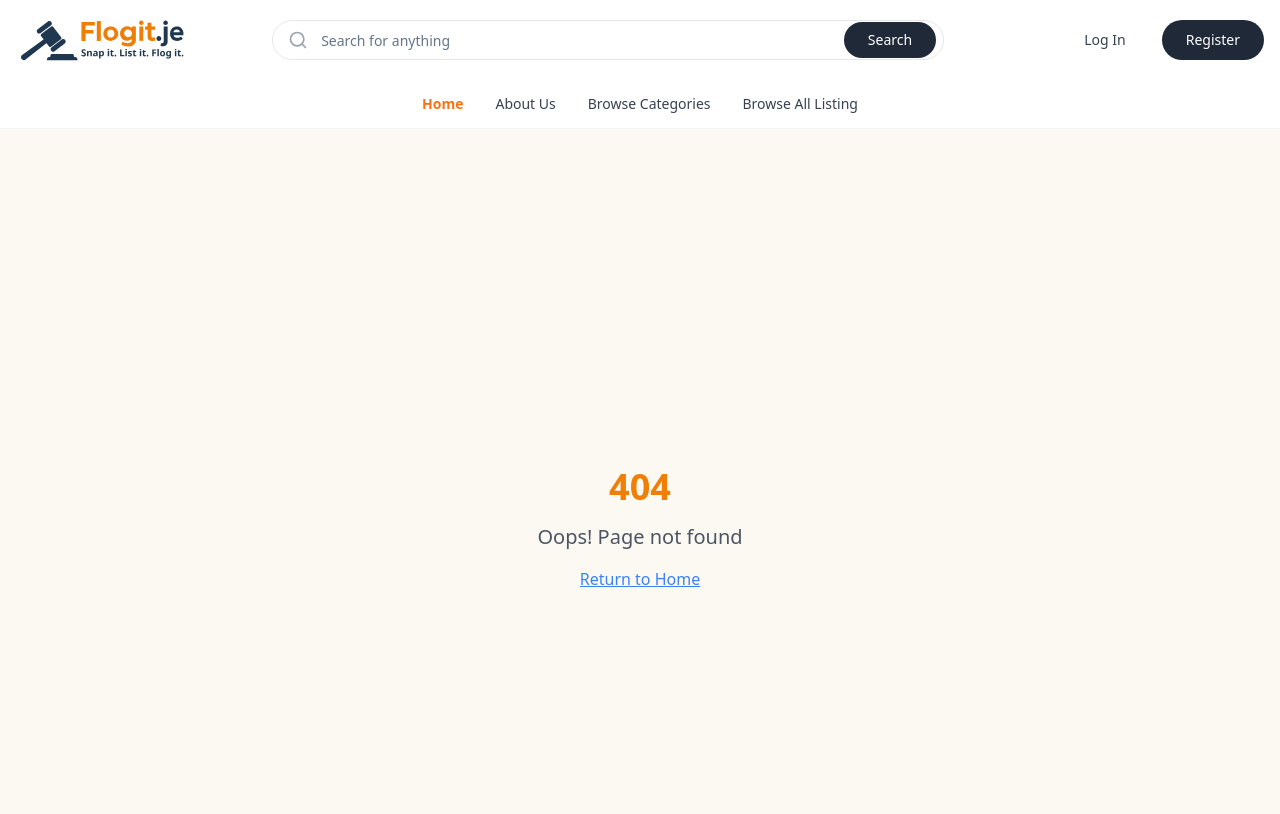
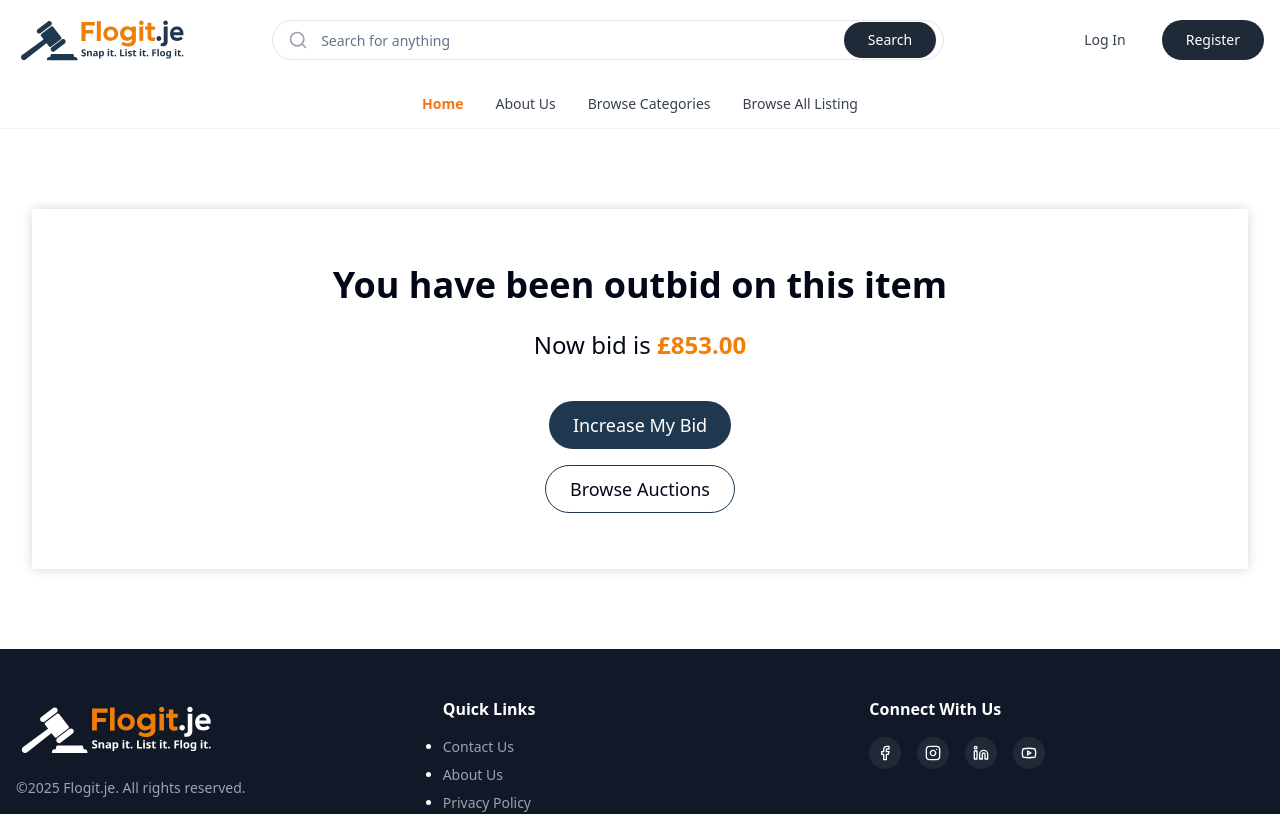
Before and after one commit to nahid-hn-kiran/flojit, a React (Vite) app: page /outbid in a window 1280 px wide. Shown: the top 814 px of the page. Built offline with nearby package versions, Linux system fonts and the light colour scheme.

Commit message:
Payment Process page 01 added

```diff
--- /dev/null
+++ b/src/pages/PaymentProcess/PaymentProcess01.tsx
@@ -0,0 +1,55 @@
+import Button from "@/components/shared/Button";
+import MainLayout from "@/layouts/MainLayout";
+
+// --- MOCK DATA ---
+// In a real application, this data would likely come from props or state.
+const outbidData = {
+  newBid: "853.00",
+  currency: "£",
+};
+
+/**
+ * A page component to notify the user they have been outbid on an item.
+ * It provides clear actions for the user to either increase their bid
+ * or browse other available auctions.
+ */
+const PaymentProcess01 = () => {
+  return (
+    <MainLayout>
+      <div className="min-h-[60vh] w-full flex items-center justify-center py-20">
+        <div className="container flex justify-center">
+          {/* The main card holding the notification content. */}
+          <div className="card w-full text-center px-8 py-14 space-y-6 shadow-card-shadow">
+            {/* Main Title */}
+            <h1 className="text-3xl md:text-4xl font-bold text-heading">
+              You have been outbid on this item
+            </h1>
+
+            {/* Subtitle with the new bid amount. */}
+            <p className="text-xl md:text-2xl text-heading text-center">
+              Now bid is{" "}
+              <span className="font-bold text-flogit-orange">
+                {outbidData.currency}
+                {outbidData.newBid}
+              </span>
+            </p>
+
+            {/* Action Buttons */}
+            <div className="flex flex-row sm:flex-col items-center justify-center gap-4 pt-4">
+              <Button size="lg">Increase My Bid</Button>
+              <Button
+                size="lg"
+                variant="outline"
+                className="hover:bg-flogit-dark"
+              >
+                Browse Auctions
+              </Button>
+            </div>
+          </div>
+        </div>
+      </div>
+    </MainLayout>
+  );
+};
+
+export default PaymentProcess01;
--- a/src/routes/routes.tsx
+++ b/src/routes/routes.tsx
@@ -9,6 +9,7 @@ import Register from "@/pages/Auth/Register/Register";
 import HowToUse from "@/pages/HowToUse/HowToUse";
 import ContactUs from "@/pages/ContactUs/ContactUs";
 import BiddingPage from "@/pages/BiddingPage/BiddingPage";
+import PaymentProcess01 from "@/pages/PaymentProcess/PaymentProcess01";
 // Protected route component
 // const ProtectedRoute = ({ children }: { children: React.ReactNode }) => {
 //   const { isAuthenticated, isLoading } = useAuth();
@@ -41,6 +42,7 @@ const AppRoutes = () => {
       <Route path="/how-to-use" element={<HowToUse />} />
       <Route path="/contact-us" element={<ContactUs />} />
       <Route path="/bidding-page" element={<BiddingPage />} />
+      <Route path="/outbid" element={<PaymentProcess01 />} />
 
       {/* Protected routes */}
       {/* <Route
--- a/tailwind.config.ts
+++ b/tailwind.config.ts
@@ -99,6 +99,9 @@ export default {
         "accordion-down": "accordion-down 0.2s ease-out",
         "accordion-up": "accordion-up 0.2s ease-out",
       },
+      boxShadow: {
+        "card-shadow": "0 0 10px #00000029", // uniform shadow from all sides
+      },
     },
   },
   plugins: [require("tailwindcss-animate")],
```
